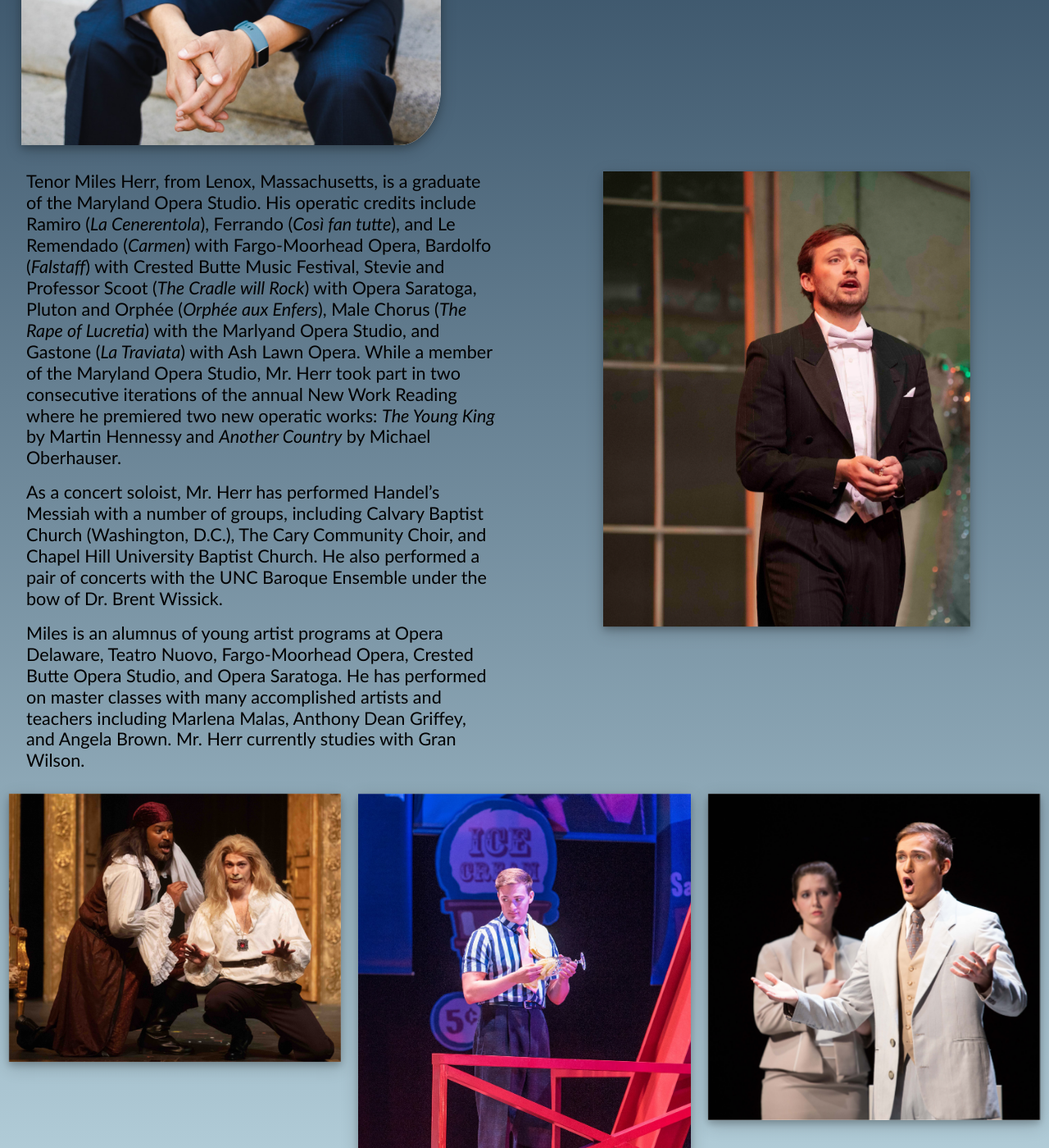
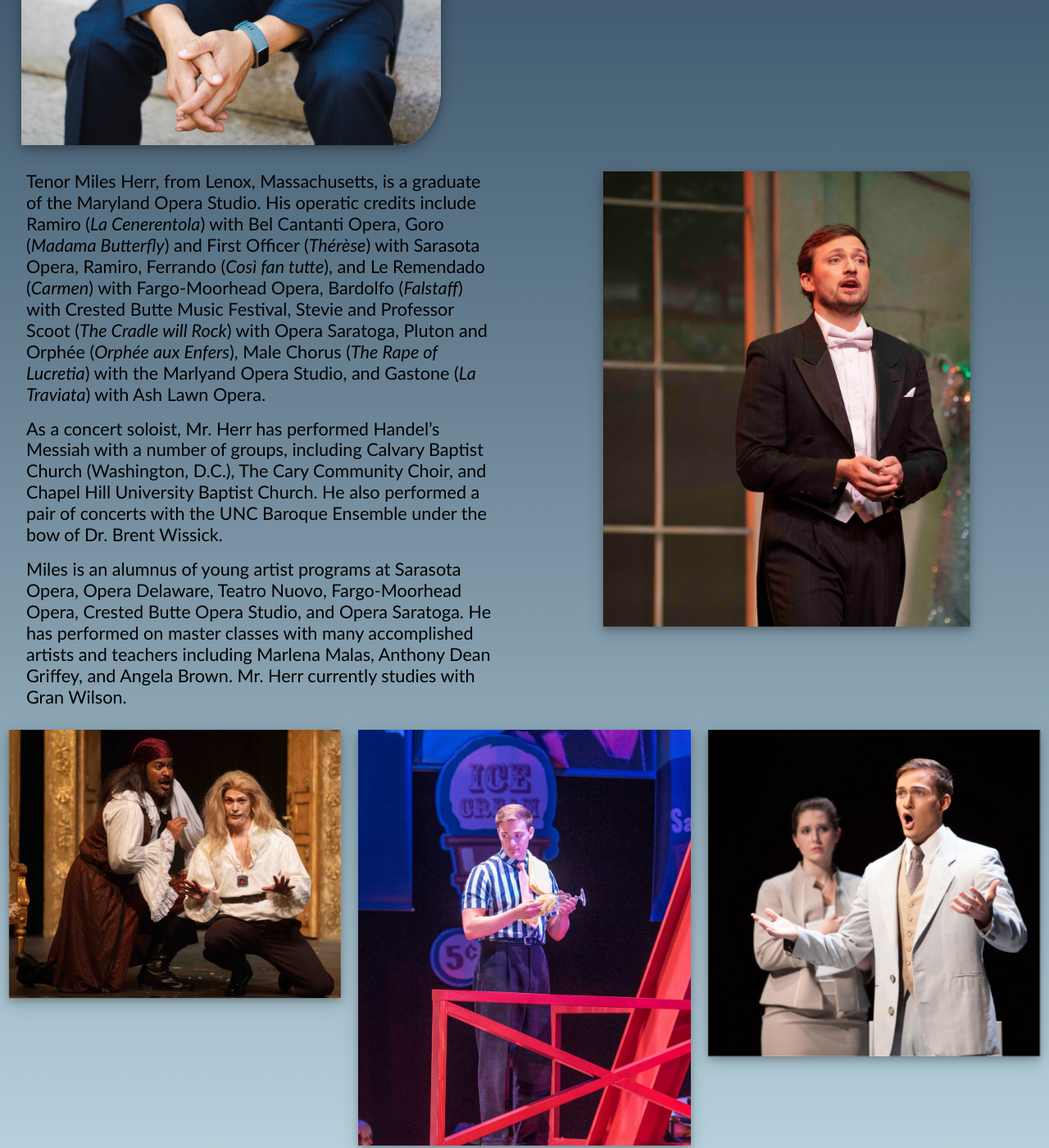
Before and after one commit to leemlb06pmi/leemlb06pmi.github.io, a Jekyll site: the page built from index.html, in a window 1280 px wide and 1400 px high, scrolled down 735 px. Shown: the whole window at 82% size. Built offline with Jekyll 4.4.1, drawn with Linux system fonts in a browser that asks for light colours.

Commit message:
Update index.html

```diff
--- a/index.html
+++ b/index.html
@@ -34,21 +34,21 @@ title: Miles Herr, Tenor
 		<div class="column 65left">
 			<div style="margin 2.5% 5% 2.5% 5%;">
 				<p style="text-align:left;margin:5% 5% 2.5% 5%;">Tenor Miles Herr, from Lenox, Massachusetts, is a graduate of the Maryland Opera Studio.
-			His operatic credits include Ramiro (<em>La Cenerentola</em>), Ferrando (<em>Così fan tutte</em>), and Le Remendado (<em>Carmen</em>) with
+			His operatic credits include Ramiro (<em>La Cenerentola</em>) with Bel Cantanti Opera, Goro (<em>Madama Butterfly</em>)
+			and First Officer (<em>Thérèse</em>) with Sarasota Opera, Ramiro, Ferrando (<em>Così fan tutte</em>), and Le Remendado (<em>Carmen</em>) with
 			Fargo-Moorhead Opera, Bardolfo (<em>Falstaff</em>) with Crested Butte Music Festival, Stevie and Professor
 			Scoot (<em>The Cradle will Rock</em>) with Opera Saratoga, Pluton and Orphée (<em>Orphée aux Enfers</em>),
 			Male Chorus (<em>The Rape of Lucretia</em>) with the Marlyand Opera Studio, and Gastone (<em>La Traviata</em>) with Ash
-			Lawn Opera. While a member of the Maryland Opera Studio, Mr. Herr took part in two consecutive iterations of the annual New
-			Work Reading where he premiered two new operatic works: <em>The Young King</em> by Martin Hennessy and <em>Another Country</em> by Michael Oberhauser.
+			Lawn Opera.
 				</p>
 				<p style="text-align:left;margin:2.5% 5% 2.5% 5%;">As a concert soloist, Mr. Herr has performed Handel’s Messiah with a number of groups,
-						including Calvary Baptist Church (Washington, D.C.), The Cary Community Choir, and Chapel Hill University Baptist Church.
-						He also performed a pair of concerts with the UNC Baroque Ensemble under the bow of Dr. Brent Wissick.
+			including Calvary Baptist Church (Washington, D.C.), The Cary Community Choir, and Chapel Hill University Baptist Church.
+			He also performed a pair of concerts with the UNC Baroque Ensemble under the bow of Dr. Brent Wissick.
 				</p>
 				<p style="text-align:left;margin:2.5% 5% 2.5% 5%;">Miles is an alumnus of young artist programs at
-						Opera Delaware, Teatro Nuovo, Fargo-Moorhead Opera, Crested Butte Opera Studio, and Opera Saratoga.
-						He has performed on master classes with many accomplished artists and teachers including Marlena Malas,
-						Anthony Dean Griffey, and Angela Brown. Mr. Herr currently studies with Gran Wilson.
+			Sarasota Opera, Opera Delaware, Teatro Nuovo, Fargo-Moorhead Opera, Crested Butte Opera Studio, and Opera Saratoga.
+			He has performed on master classes with many accomplished artists and teachers including Marlena Malas,
+			Anthony Dean Griffey, and Angela Brown. Mr. Herr currently studies with Gran Wilson.
 				</p>
 			</div>
 		</div>
```
